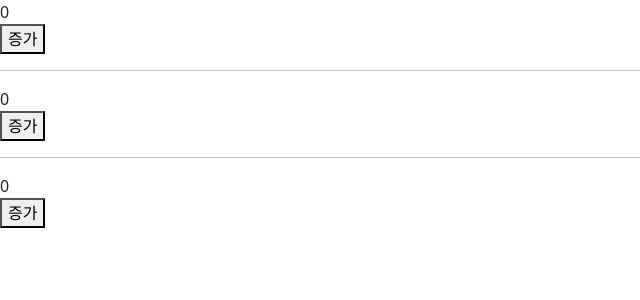
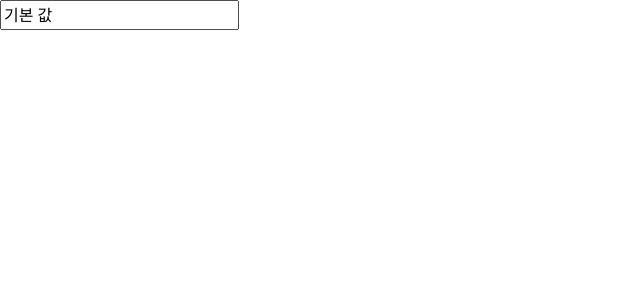
Before and after one commit to sebaek/react-20250630, a React (Vite) app: page / in a window 1280 px wide. Shown: the top 300 px of the page, without its empty margins (0-640 px from the left). Built offline with nearby package versions, Linux system fonts and the light colour scheme.

Commit message:
input value 변경

```diff
--- /dev/null
+++ b/src/App25.jsx
@@ -0,0 +1,27 @@
+import React, { useState } from "react";
+
+function MyComp1(props) {
+  const [text, setText] = useState("기본 값");
+
+  function handleInputChange(e) {
+    console.log(e.target.value);
+    // setText("다른 값");
+    setText(e.target.value);
+  }
+
+  return (
+    <div>
+      <input type="text" value={text} onChange={handleInputChange} />
+    </div>
+  );
+}
+
+function App25(props) {
+  return (
+    <div>
+      <MyComp1 />
+    </div>
+  );
+}
+
+export default App25;
--- a/src/main.jsx
+++ b/src/main.jsx
@@ -1,10 +1,10 @@
 import { StrictMode } from "react";
 import { createRoot } from "react-dom/client";
 import "bootstrap/dist/css/bootstrap.min.css";
-import App24 from "./App24.jsx";
+import App25 from "./App25.jsx";
 
 createRoot(document.getElementById("root")).render(
   <StrictMode>
-    <App24 />
+    <App25 />
   </StrictMode>,
 );
```
